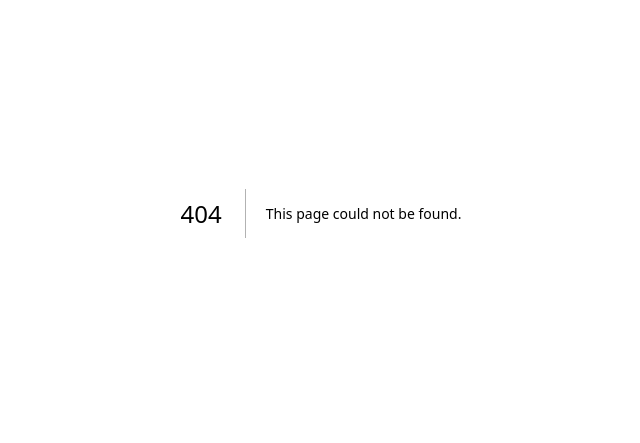
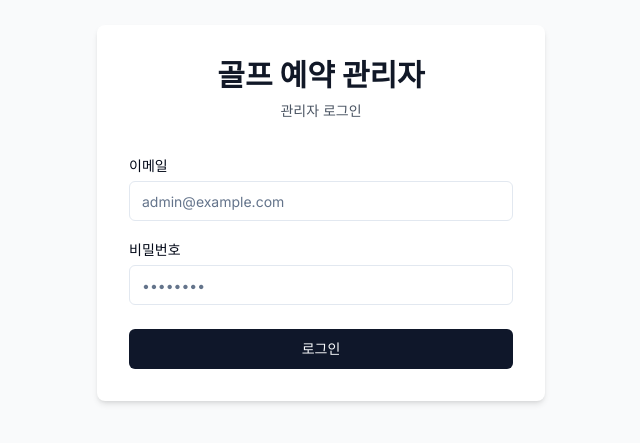
Before and after one commit to charile1/golf-reservation, a Next.js app: page /admin/login in a window 1280 px wide. Before the commit this address had no page. Shown: the part 187-630 px from the top of the page, without its empty margins (319-959 px from the left). Built offline with nearby package versions, Linux system fonts and the light colour scheme; no server answers.

Commit message:
feat: 관리자 로그인 페이지 추가

```diff
--- /dev/null
+++ b/src/app/admin/login/page.tsx
@@ -0,0 +1,104 @@
+'use client'
+
+import { useState } from 'react'
+import { useRouter } from 'next/navigation'
+import { createClient } from '@/lib/supabase/client'
+import { Button } from '@/components/ui/button'
+import { Input } from '@/components/ui/input'
+import { Label } from '@/components/ui/label'
+import { useToast } from '@/components/ui/use-toast'
+
+export default function LoginPage() {
+  const [email, setEmail] = useState('')
+  const [password, setPassword] = useState('')
+  const [loading, setLoading] = useState(false)
+  const router = useRouter()
+  const { toast } = useToast()
+  const supabase = createClient()
+
+  const handleLogin = async (e: React.FormEvent) => {
+    e.preventDefault()
+    setLoading(true)
+
+    try {
+      const { error } = await supabase.auth.signInWithPassword({
+        email,
+        password,
+      })
+
+      if (error) {
+        toast({
+          title: '로그인 실패',
+          description: error.message,
+          variant: 'destructive',
+        })
+      } else {
+        toast({
+          title: '로그인 성공',
+          description: '환영합니다!',
+        })
+        router.push('/admin/tee-times')
+        router.refresh()
+      }
+    } catch (error) {
+      toast({
+        title: '오류',
+        description: '로그인 중 오류가 발생했습니다.',
+        variant: 'destructive',
+      })
+    } finally {
+      setLoading(false)
+    }
+  }
+
+  return (
+    <div className="min-h-screen flex items-center justify-center bg-gray-50">
+      <div className="max-w-md w-full space-y-8 p-8 bg-white rounded-lg shadow-md">
+        <div>
+          <h2 className="text-center text-3xl font-bold text-gray-900">
+            골프 예약 관리자
+          </h2>
+          <p className="mt-2 text-center text-sm text-gray-600">
+            관리자 로그인
+          </p>
+        </div>
+        <form className="mt-8 space-y-6" onSubmit={handleLogin}>
+          <div className="space-y-4">
+            <div>
+              <Label htmlFor="email">이메일</Label>
+              <Input
+                id="email"
+                type="email"
+                value={email}
+                onChange={(e) => setEmail(e.target.value)}
+                required
+                placeholder="admin@example.com"
+                className="mt-1"
+              />
+            </div>
+            <div>
+              <Label htmlFor="password">비밀번호</Label>
+              <Input
+                id="password"
+                type="password"
+                value={password}
+                onChange={(e) => setPassword(e.target.value)}
+                required
+                placeholder="••••••••"
+                className="mt-1"
+              />
+            </div>
+          </div>
+
+          <Button
+            type="submit"
+            className="w-full"
+            disabled={loading}
+          >
+            {loading ? '로그인 중...' : '로그인'}
+          </Button>
+        </form>
+      </div>
+    </div>
+  )
+}
```
